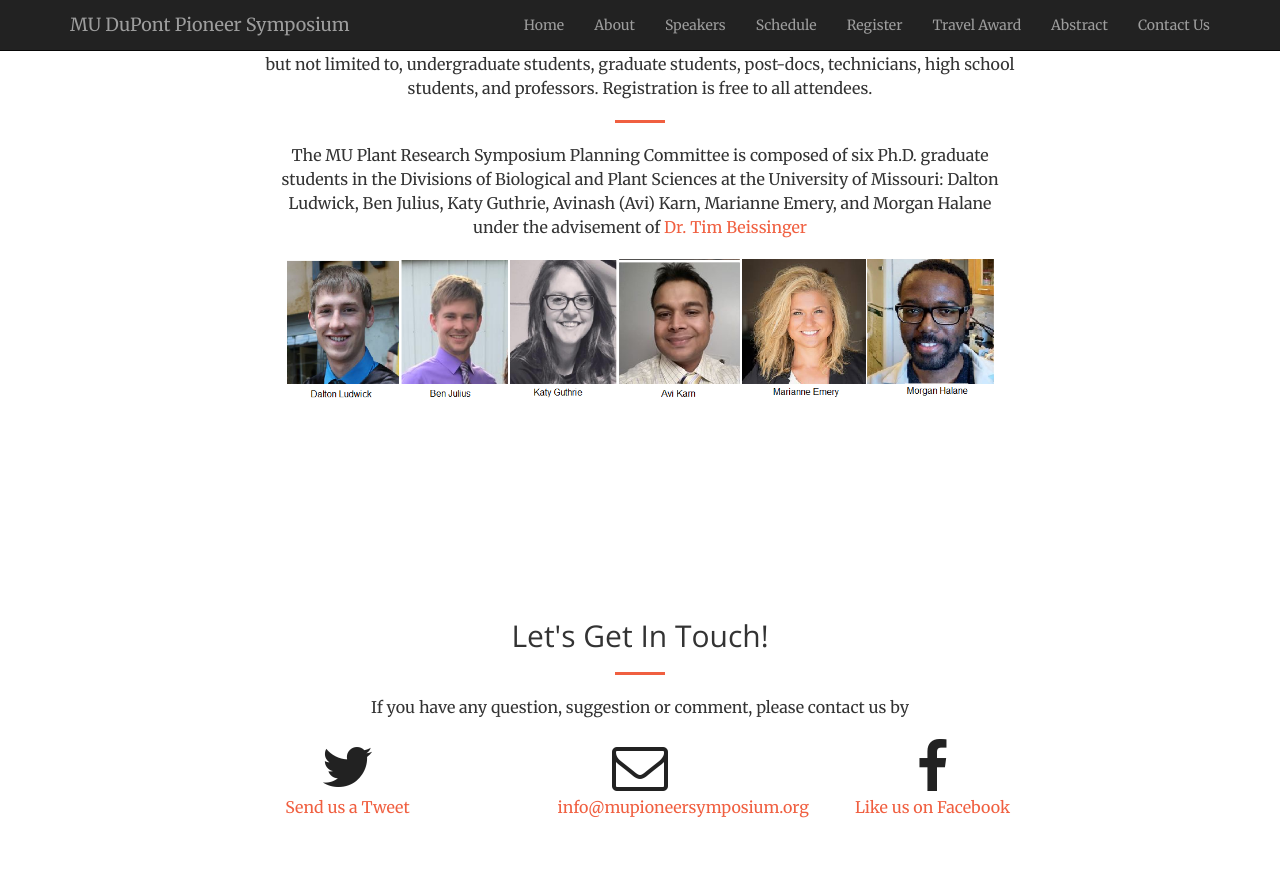
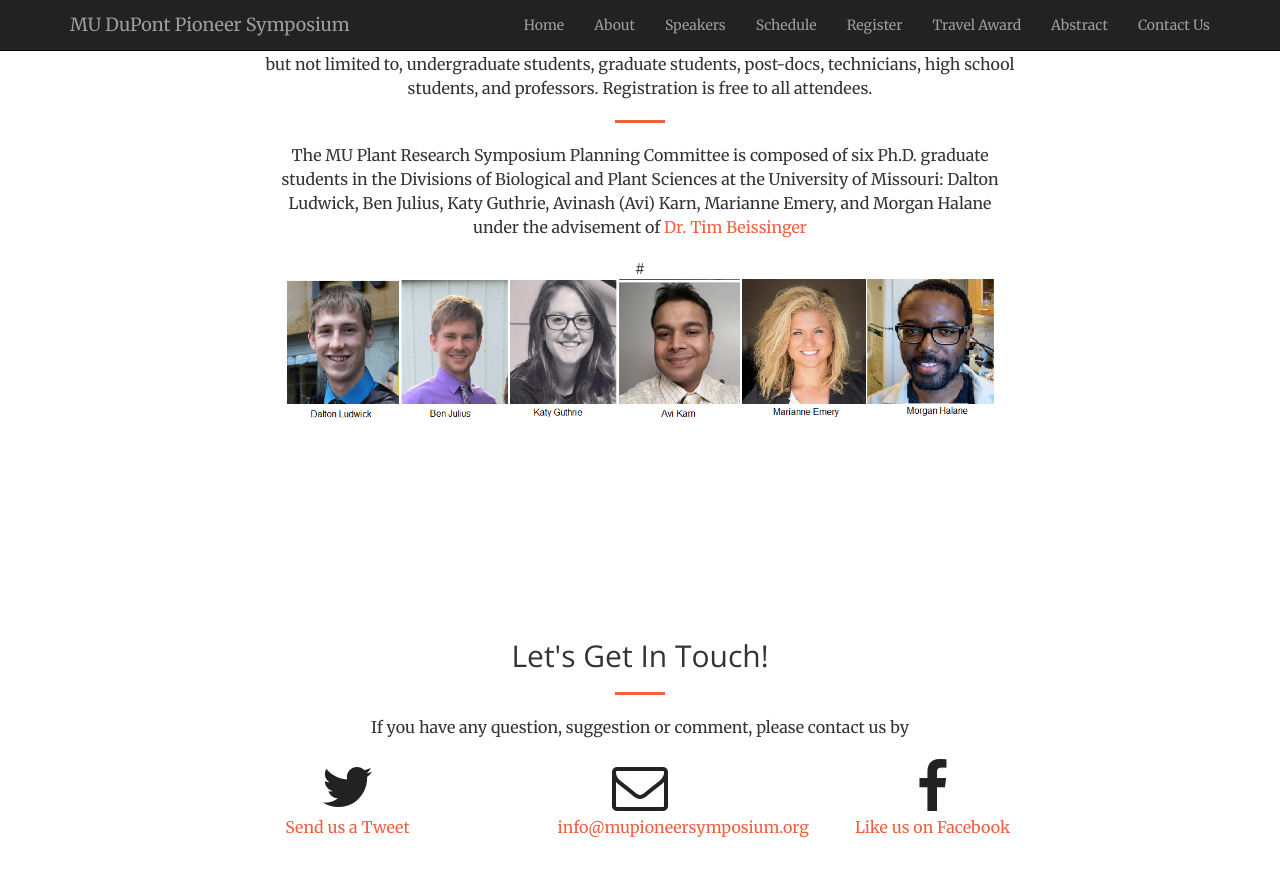
Before and after one commit to mupioneersymposium/mupioneersymposium.github.io, a Jekyll site: the page built from index.html, in a window 1280 px wide and 900 px high, scrolled down 2030 px. Shown: the top 877 px of the window. Built offline with Jekyll 4.4.1, drawn with Linux system fonts in a browser that asks for light colours.

Commit message:
Update about-brief.html

```diff
--- a/_includes/about-brief.html
+++ b/_includes/about-brief.html
@@ -11,7 +11,7 @@
 <p>The symposium welcomes all members of the scientific and surronding communities including, but not limited to, undergraduate students, graduate students, post-docs, technicians, high school students, and professors. Registration is free to all attendees. </p>
 <hr>
                 <p>The MU Plant Research Symposium Planning Committee is composed of six Ph.D. graduate students in the Divisions of Biological and Plant Sciences at the University of Missouri: Dalton Ludwick, Ben Julius, Katy Guthrie, Avinash (Avi) Karn, Marianne Emery, and Morgan Halane under the advisement of <a href="http://beissingerlab.org/" target="_blank">Dr. Tim Beissinger</a></p>
-                <p><img src="/img/group.png" style="max-width: 95%;"></p>
+                #<p><img src="/img/group.png" style="max-width: 95%;"></p>
 
             </div>
         </div>
```
